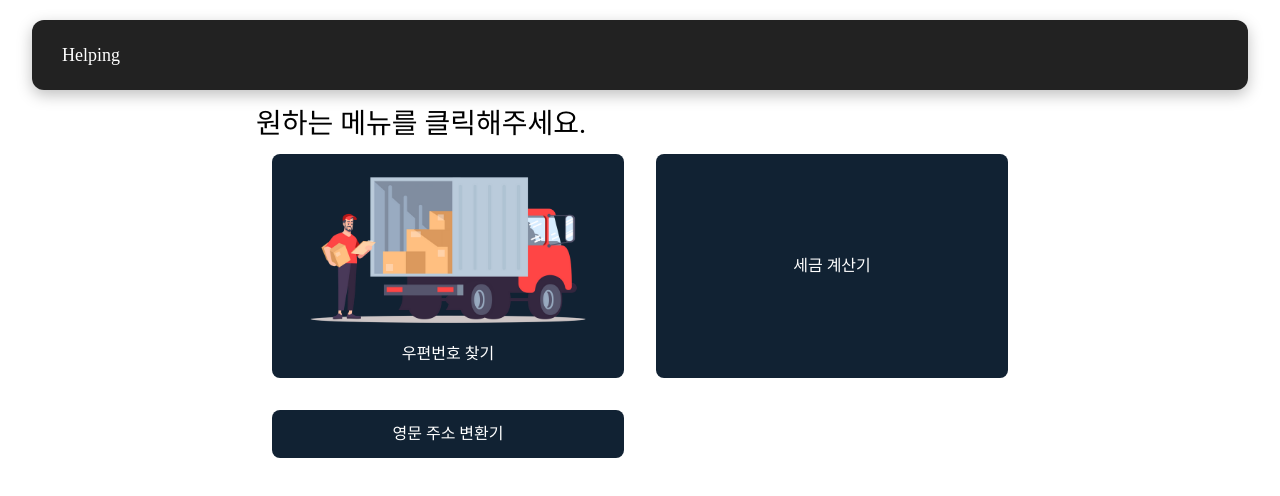
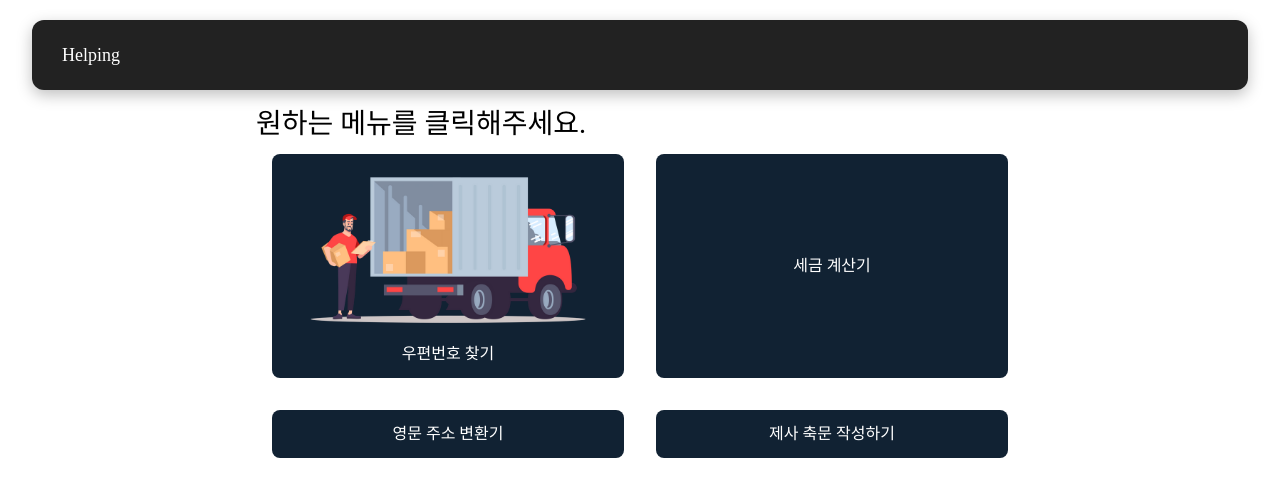
Before and after one commit to kbhetrr/helping.kr, a React (Create React App) app: page / in a window 1280 px wide. Shown: the top 496 px of the page. Built offline with nearby package versions, Linux system fonts and the light colour scheme.

Commit message:
KKH: App.tsx 수정

```diff
--- a/src/App.tsx
+++ b/src/App.tsx
@@ -18,6 +18,7 @@ const App = () => {
           </Card>
           <Card>세금 계산기</Card>
           <Card>영문 주소 변환기</Card>
+          <Card>제사 축문 작성하기</Card>
         </CardView>
       </Container>
     </>
```
